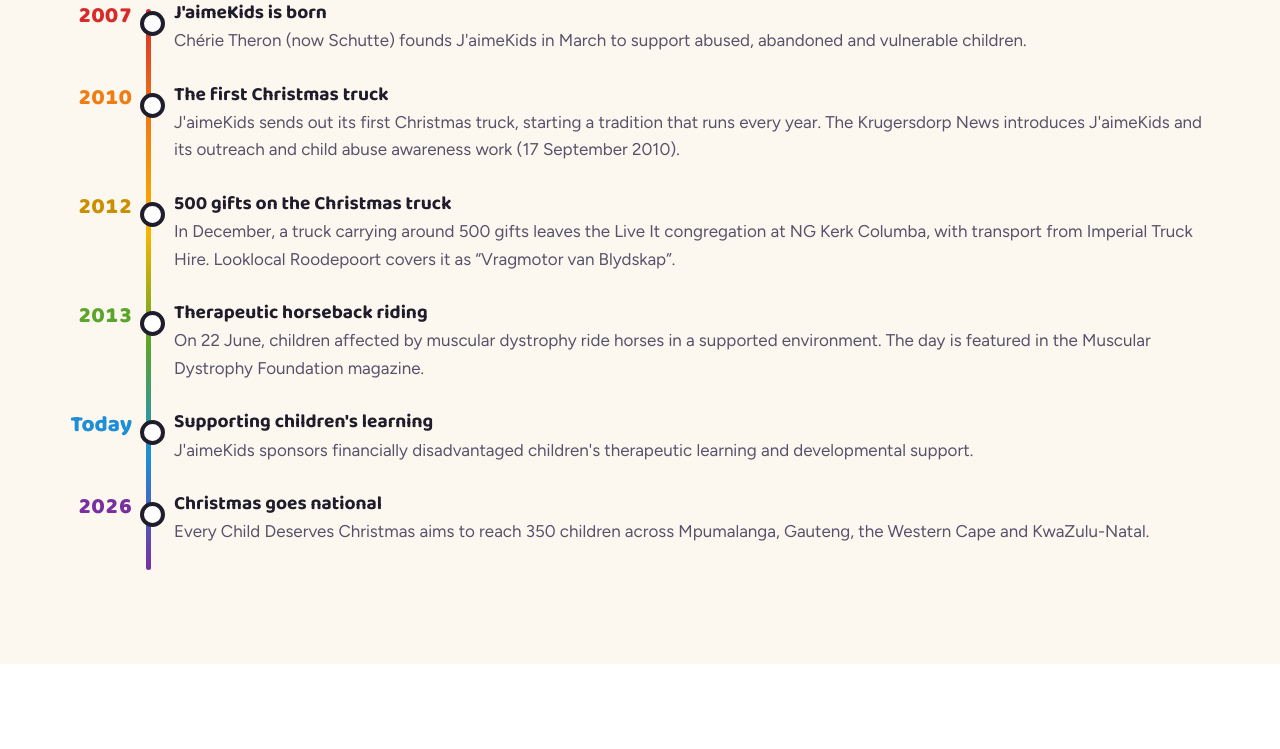
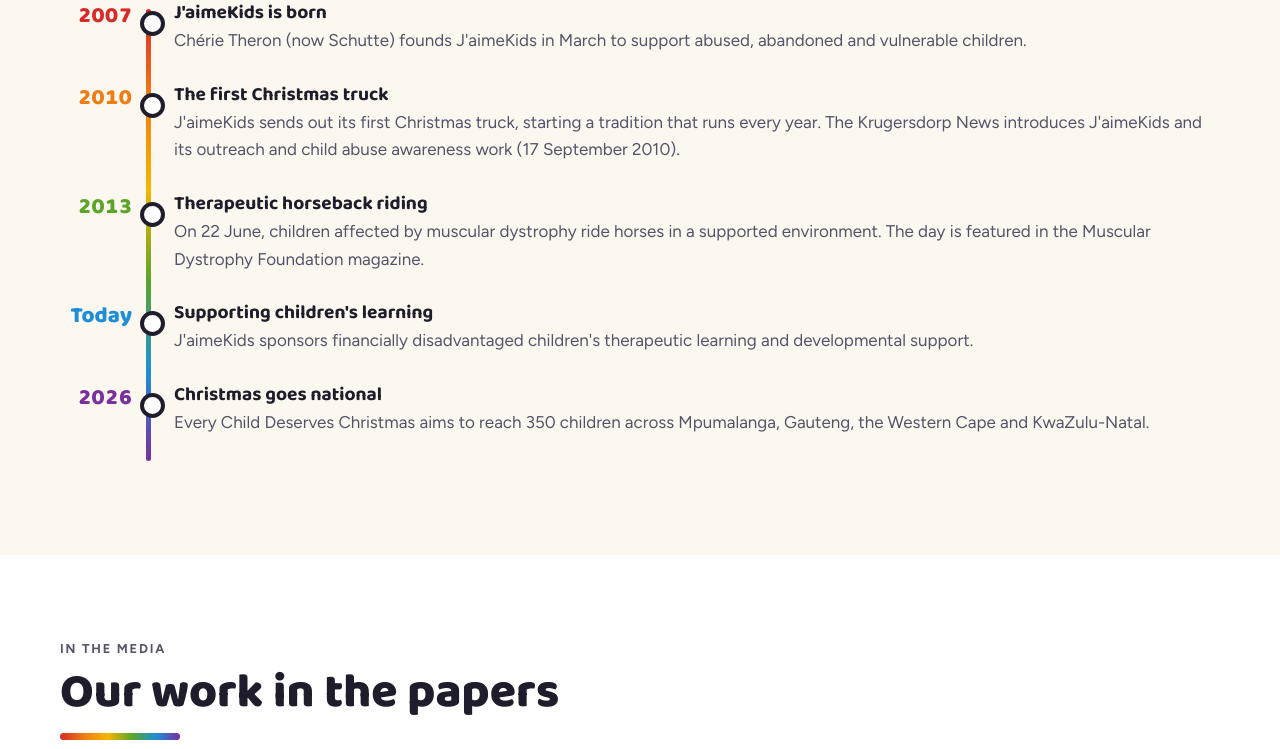
Before and after one commit to rscsnb-png/jaimekids, a plain HTML site: page index.html in a window 1280 px wide. Shown: the part 4896-5645 px from the top of the page. Drawn offline with Linux system fonts and the light colour scheme.

Commit message:
Remove 2012 timeline entry
Co-Authored-By: Claude Opus 5.5 <noreply@anthropic.com>
Claude-Session: https://claude.ai/code/session_01776D8UFETMR7gMuB8QfUgZ

```diff
--- a/index.html
+++ b/index.html
@@ -398,7 +398,6 @@ footer .logo{width:96px;height:96px;border-radius:50%;margin-bottom:14px}
       <ol class="timeline">
         <li><span class="yr" style="color:var(--red)">2007</span><div><h3>J'aimeKids is born</h3><p>Chérie Theron (now Schutte) founds J'aimeKids in March to support abused, abandoned and vulnerable children.</p></div></li>
         <li><span class="yr" style="color:var(--orange)">2010</span><div><h3>The first Christmas truck</h3><p>J'aimeKids sends out its first Christmas truck, starting a tradition that runs every year. The Krugersdorp News introduces J'aimeKids and its outreach and child abuse awareness work (17 September 2010).</p></div></li>
-        <li><span class="yr" style="color:#c98f00">2012</span><div><h3>500 gifts on the Christmas truck</h3><p>In December, a truck carrying around 500 gifts leaves the Live It congregation at NG Kerk Columba, with transport from Imperial Truck Hire. Looklocal Roodepoort covers it as “Vragmotor van Blydskap”.</p></div></li>
         <li><span class="yr" style="color:var(--green)">2013</span><div><h3>Therapeutic horseback riding</h3><p>On 22 June, children affected by muscular dystrophy ride horses in a supported environment. The day is featured in the Muscular Dystrophy Foundation magazine.</p></div></li>
         <li><span class="yr" style="color:var(--blue)">Today</span><div><h3>Supporting children's learning</h3><p>J'aimeKids sponsors financially disadvantaged children's therapeutic learning and developmental support.</p></div></li>
         <li><span class="yr" style="color:var(--purple)">2026</span><div><h3>Christmas goes national</h3><p>Every Child Deserves Christmas aims to reach 350 children across Mpumalanga, Gauteng, the Western Cape and KwaZulu-Natal.</p></div></li>
```
